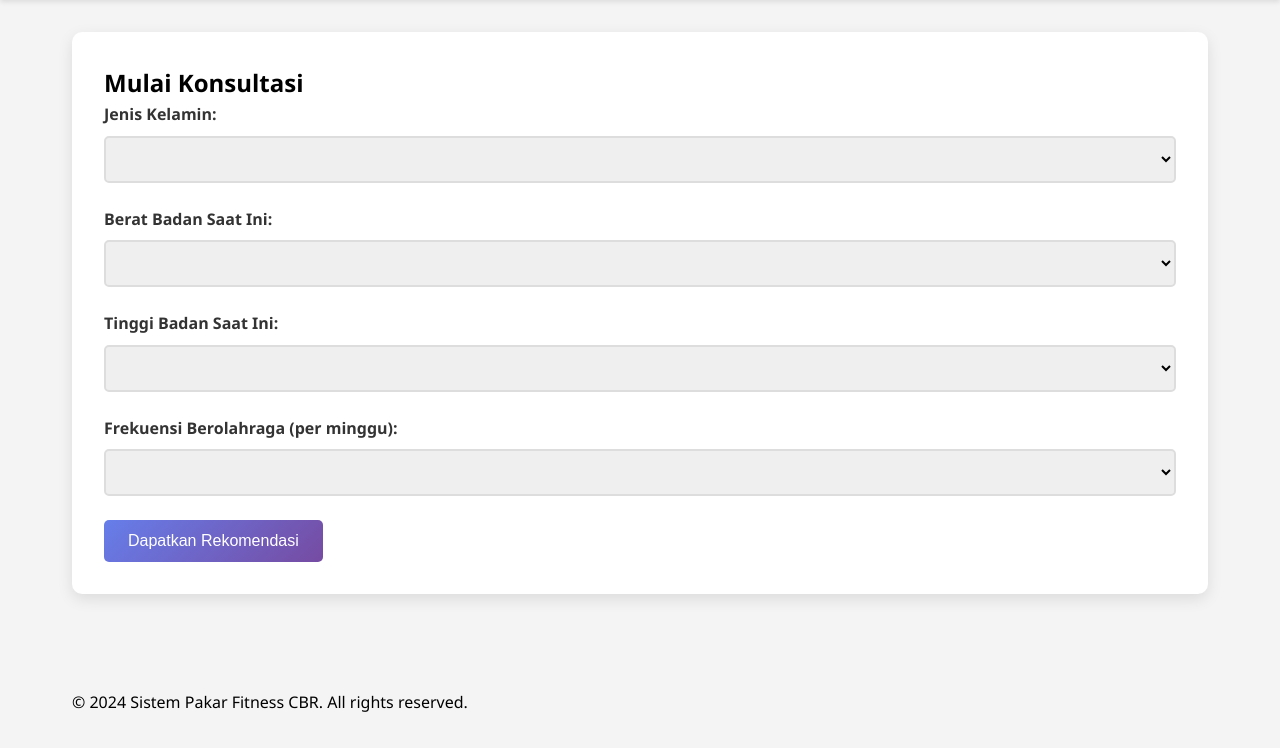
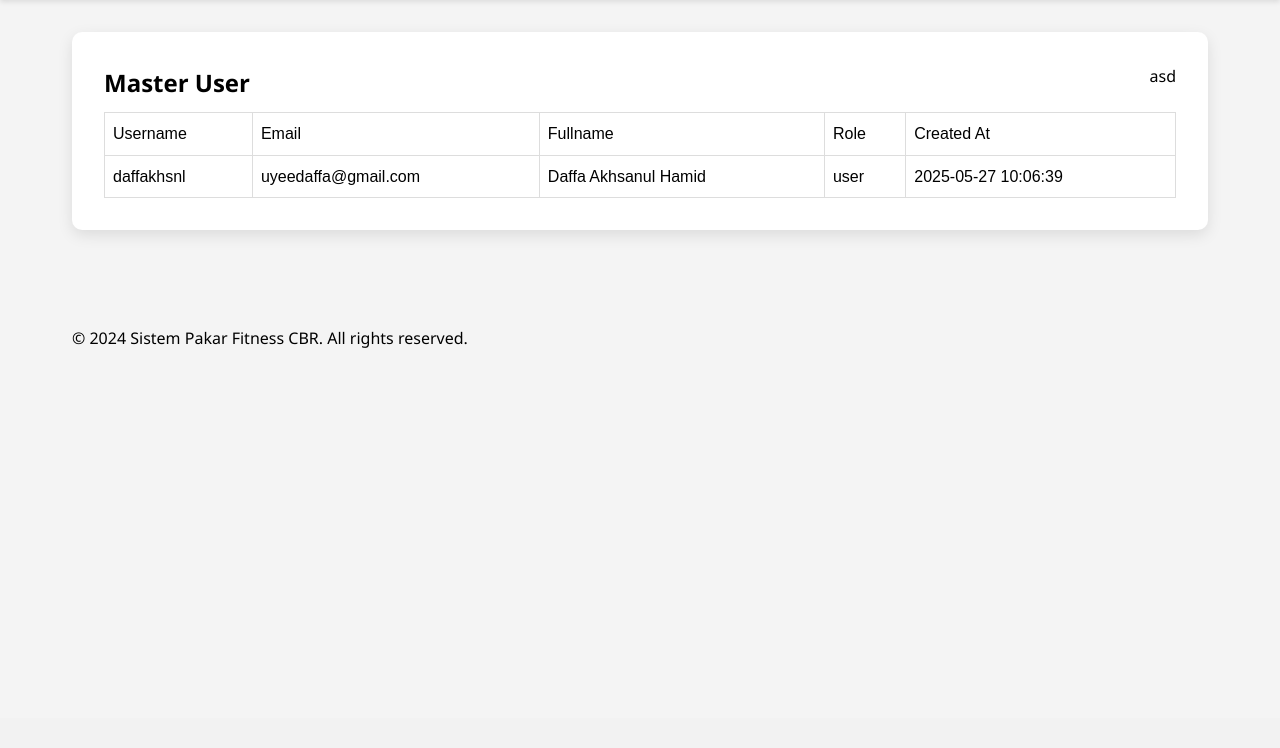
Before and after one commit to donimbc4/daffa, a PHP site: page /user/master-user.php in a window 1280 px wide. Shown: the part 82-830 px from the top of the page. After the commit the page ends 430 px from the top, so only its background shows below. Run offline with PHP 8.4, Linux system fonts and the light colour scheme; a user stored in the database is signed in; data comes from the database, SQL or seed files in the repository; some libraries are stand-ins or nearby versions.

Commit message:
add: master user index

```diff
--- a/assets/css/style.css
+++ b/assets/css/style.css
@@ -103,3 +103,26 @@ body {
         gap: 1rem;
     }
 }
+
+.table {
+  font-family: Arial, Helvetica, sans-serif;
+  border-collapse: collapse;
+  width: 100%;
+}
+
+.table td, .table th {
+  border: 1px solid #ddd;
+  padding: 8px;
+}
+
+.table tr:nth-child(even){background-color: #f2f2f2;}
+
+.table tr:hover {background-color: #ddd;}
+
+.table th {
+  padding-top: 12px;
+  padding-bottom: 12px;
+  text-align: left;
+  background-color: #04AA6D;
+  color: white;
+}
--- a/includes/header.php
+++ b/includes/header.php
@@ -16,7 +16,7 @@
             <div class="nav-links">
                 <?php if(isset($_SESSION['user_id'])): ?>
                     <a href="dashboard.php" class="btn btn-outline">Dashboard</a>
-                    <a href="user/master-user.php" class="btn btn-outline">Master User</a>
+                    <a href="master-user.php" class="btn btn-outline">Master User</a>
                     <a href="logout.php" class="btn btn-outline">Logout</a>
                 <?php else: ?>
                     <a href="login.php" class="btn btn-outline">Login</a>
--- a/user/master-user.php
+++ b/user/master-user.php
@@ -34,71 +34,51 @@ if ($_SERVER['REQUEST_METHOD'] == 'POST') {
     }
 }
 
+if ($_SERVER['REQUEST_METHOD'] == 'GET') {
+    $database = new Database();
+    $db = $database->getConnection();
+
+    $query = "SELECT * FROM users";
+    $stmt = $db->prepare($query);
+    $stmt->execute();
+    $users = $stmt->fetchAll(PDO::FETCH_ASSOC);
+}
+
 $page_title = 'Konsultasi Program Latihan';
 include '../includes/header.php';
 ?>
 
 <div class="container">
     <div class="card">
-        <h2>Mulai Konsultasi</h2>
-        <form method="POST" action="recomendation.php">
-            <div class="form-group">
-                <label for="gender">Jenis Kelamin:</label>
-                <select name="gender" id="gender" class="form-control" required>
-                    <option value=""></option>
-                    <option value="male">Laki-laki</option>
-                    <option value="female">Perempuan</option>
-                </select>
+        <div style="margin-bottom: 10px; display: flex; justify-content: space-between;">
+            <h2>Master User</h2>
+            <div>
+                asd
             </div>
+        </div>
+        <table class="table">
+            <thead>
+                <tr>
+                    <td>Username</td>
+                    <td>Email</td>
+                    <td>Fullname</td>
+                    <td>Role</td>
+                    <td>Created At</td>
+                </tr>
+            </thead>
+            <tbody>
+                <?php foreach ($users ?? [] as $key => $user): ?>
+                    <tr>
+                        <td><?= htmlspecialchars($user['username']) ?></td>
+                        <td><?= htmlspecialchars($user['email']) ?></td>
+                        <td><?= htmlspecialchars($user['full_name']) ?></td>
+                        <td><?= htmlspecialchars($user['role']) ?></td>
+                        <td><?= htmlspecialchars($user['created_at']) ?></td>
+                    </tr>
+                <?php endforeach; ?>
 
-            <div class="form-group">
-                <label for="weight">Berat Badan Saat Ini:</label>
-                <select name="weight" id="weight" class="form-control" required>
-                    <option value=""></option>
-                    <option value="50-70">50 - 70 kg</option>
-                    <option value="70-80">70 - 80 kg</option>
-                    <option value="80-100">80 - 100 kg</option>
-                </select>
-            </div>
-
-            <div class="form-group">
-                <label for="height">Tinggi Badan Saat Ini:</label>
-                <select name="height" id="height" class="form-control" required>
-                    <option value=""></option>
-                    <option value="165-175">165 cm - 175 cm</option>
-                    <option value="175-185">175 cm - 185 cm</option>
-                    <option value="185-190">185 cm - 190 cm</option>
-                </select>
-            </div>
-
-            <div class="form-group">
-                <label for="frequency">Frekuensi Berolahraga (per minggu):</label>
-                <select name="frequency" id="frequency" class="form-control" required>
-                    <option value=""></option>
-                    <option value="never">Tidak Pernah</option>
-                    <option value="3_times">3 Kali Seminggu</option>
-                    <option value="4_times">4 Kali Seminggu</option>
-                </select>
-            </div>
-
-            <button type="submit" class="btn btn-primary">Dapatkan Rekomendasi</button>
-        </form>
-
-
-        <?php if (!empty($recommendations)): ?>
-            <h3>Rekomendasi Program Latihan:</h3>
-            <ul>
-                <?php foreach ($recommendations as $recommendation):
-                    header("Location: recommendation.php");
-                    exit();?>
-                    <li>
-                        <h4><?php echo htmlspecialchars($recommendation['case_name']); ?></h4>
-                        <p><?php echo nl2br(htmlspecialchars($recommendation['exercise_program'])); ?></p>
-                        <p><strong>Tingkat Keberhasilan:</strong> <?php echo $recommendation['success_rate']; ?>%</p>
-                    </li>
-                <?php endforeach; ?>
-            </ul>
-        <?php endif; ?>
+            </tbody>
+        </table>
     </div>
 </div>
 
```
Also changed, not shown: 1 other file.
